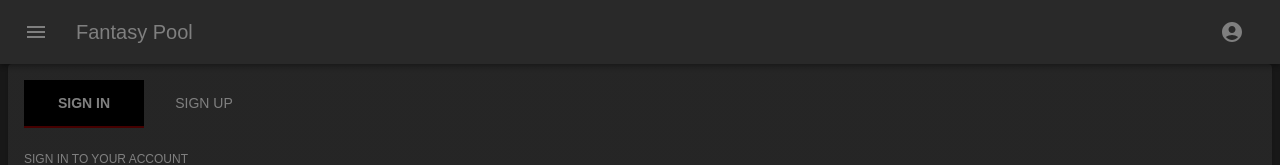
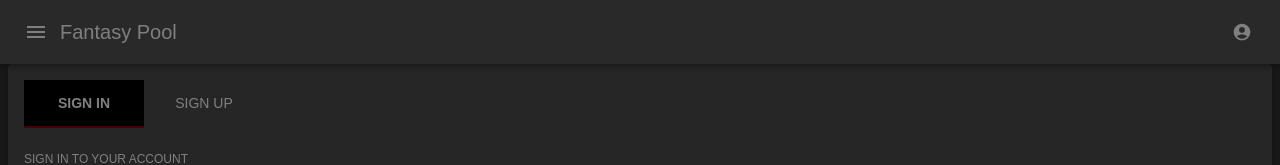
Before and after one commit to jcbauman/fantasy-pool, a React (Create React App) app: page /#/sign-in in a window 1280 px wide. Shown: the top 165 px of the page. Built offline with nearby package versions, Linux system fonts and the light colour scheme; no server answers; the database is empty.

Commit message:
more profile pics

```diff
--- a/src/pages/live-game/components/ConfirmationDrawerV2.tsx
+++ b/src/pages/live-game/components/ConfirmationDrawerV2.tsx
@@ -54,6 +54,7 @@ export const ConfirmationDrawerV2: FC<ConfirmationDrawerProps> = ({
             <Button
               disabled={loading}
               variant="contained"
+              sx={{ minWidth: 100 }}
               onClick={() => {
                 onConfirm();
               }}
--- a/src/pages/live-game/components/GameInterfaceV2.tsx
+++ b/src/pages/live-game/components/GameInterfaceV2.tsx
@@ -47,6 +47,7 @@ import { sendIterationNotificationMessage } from "../hooks/utils";
 import { ScorableFieldItem } from "./ScorableFieldItem";
 import { MultiBallCollapse } from "./MultiBallCollapse";
 import { MultiBallCollapseV2 } from "./MultiBallCollapseV2";
+import { PlayerAvatar } from "../../../shared-components/PlayerAvatar";
 
 export const GameInterfaceV2: FC = () => {
   const dispatch = useDispatch();
@@ -423,6 +424,10 @@ export const GameInterfaceV2: FC = () => {
                         onClick={() => setWinnerIndex(0)}
                         variant={winnerIndex === 0 ? "contained" : "outlined"}
                       >
+                        <PlayerAvatar
+                          player={gamePlayers[0]}
+                          sx={{ width: 24, height: 24, mr: 1 }}
+                        />
                         {gamePlayers[0].firstName}
                       </Button>
                       <Button
@@ -430,6 +435,10 @@ export const GameInterfaceV2: FC = () => {
                         onClick={() => setWinnerIndex(1)}
                         variant={winnerIndex === 1 ? "contained" : "outlined"}
                       >
+                        <PlayerAvatar
+                          player={gamePlayers[1]}
+                          sx={{ width: 24, height: 24, mr: 1 }}
+                        />
                         {gamePlayers[1].firstName}
                       </Button>
                     </ButtonGroup>
--- a/src/pages/nav/TopNav.tsx
+++ b/src/pages/nav/TopNav.tsx
@@ -16,13 +16,14 @@ import EightBallIcon from "../../shared-components/icons/EightBallIcon";
 import { usePageTitle } from "../../shared-components/hooks/usePageTitle";
 import { LiveHelp } from "@mui/icons-material";
 import { fireAnalyticsEvent } from "../../shared-components/hooks/analytics";
+import { PlayerAvatar } from "../../shared-components/PlayerAvatar";
 
 export const TopNav: FC = () => {
   const { title, showBackButton, hideButtons } = useTopNav();
   usePageTitle(title);
   const location = useLocation();
   const {
-    authState: { isAuthed },
+    authState: { isAuthed, player },
   } = useAppContext();
   const navigate = useNavigate();
   const { gameIsInProgress } = useSelector((state: RootState) => state.game);
@@ -36,7 +37,6 @@ export const TopNav: FC = () => {
             edge="start"
             color="inherit"
             aria-label="menu"
-            sx={{ mr: 2 }}
             onClick={() => {
               if (showBackButton && window.history.length > 2) {
                 window.history.back();
@@ -88,15 +88,24 @@ export const TopNav: FC = () => {
           </IconButton>
         )}
         <IconButton
-          size="large"
+          size="small"
           aria-label="account of current user"
           aria-controls="menu-appbar"
           aria-haspopup="true"
           color="inherit"
           component={RouterLink}
           to="/profile"
+          sx={{ padding: "4px" }}
         >
-          {!hideButtons && <AccountCircle />}
+          {player ? (
+            <PlayerAvatar
+              sx={{ width: 28, height: 28 }}
+              player={player}
+              {...{ component: RouterLink, to: "/profile" }}
+            />
+          ) : (
+            <AccountCircle sx={{ fontSize: 20 }} />
+          )}
         </IconButton>
       </Toolbar>
     </AppBar>
```
